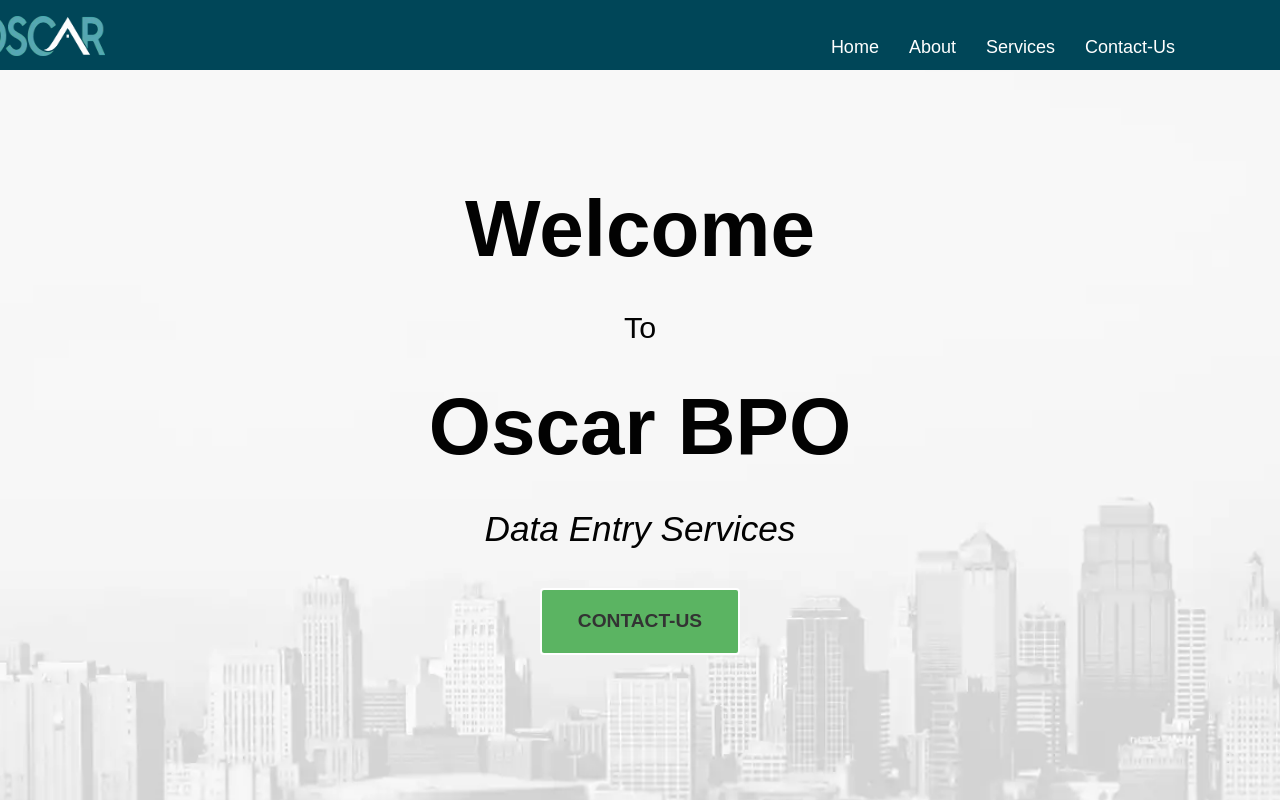
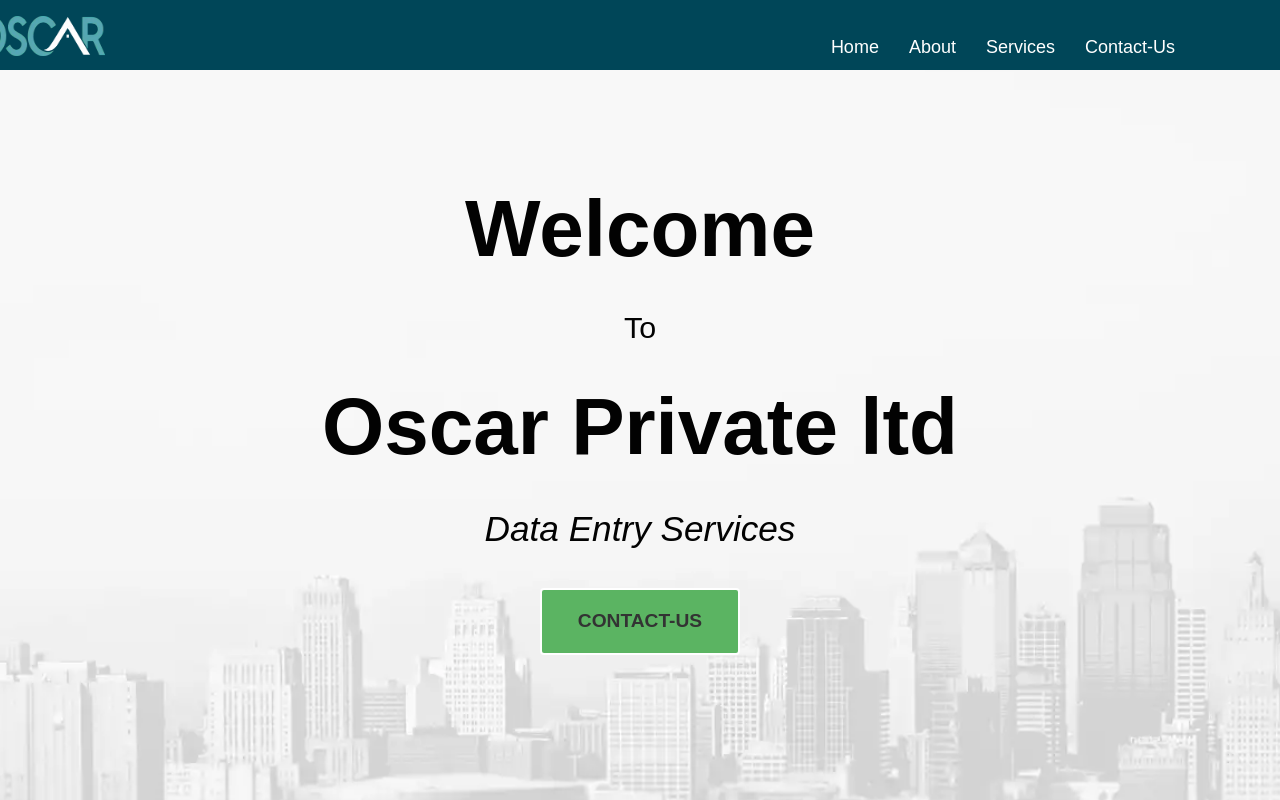
Before and after one commit to oscar-codecreater/oscarbpokvp, a React (Create React App) app in the folder one/: page / in a window 1280 px wide. Shown: the top 800 px of the page. Built offline with nearby package versions, Linux system fonts and the light colour scheme.

Commit message:
name updated for BPO in Private ltd

```diff
--- a/one/src/Home.js
+++ b/one/src/Home.js
@@ -9,7 +9,7 @@ const Home = () => {
             <div className='content'>
                 <p>Welcome</p>
                 <p>To</p>
-                <p>Oscar BPO</p>
+                <p>Oscar Private ltd</p>
                 <p>Data Entry Services</p>
                <Link to='contact'> <button  className='button'>Contact-Us</button></Link>
             </div>
```
